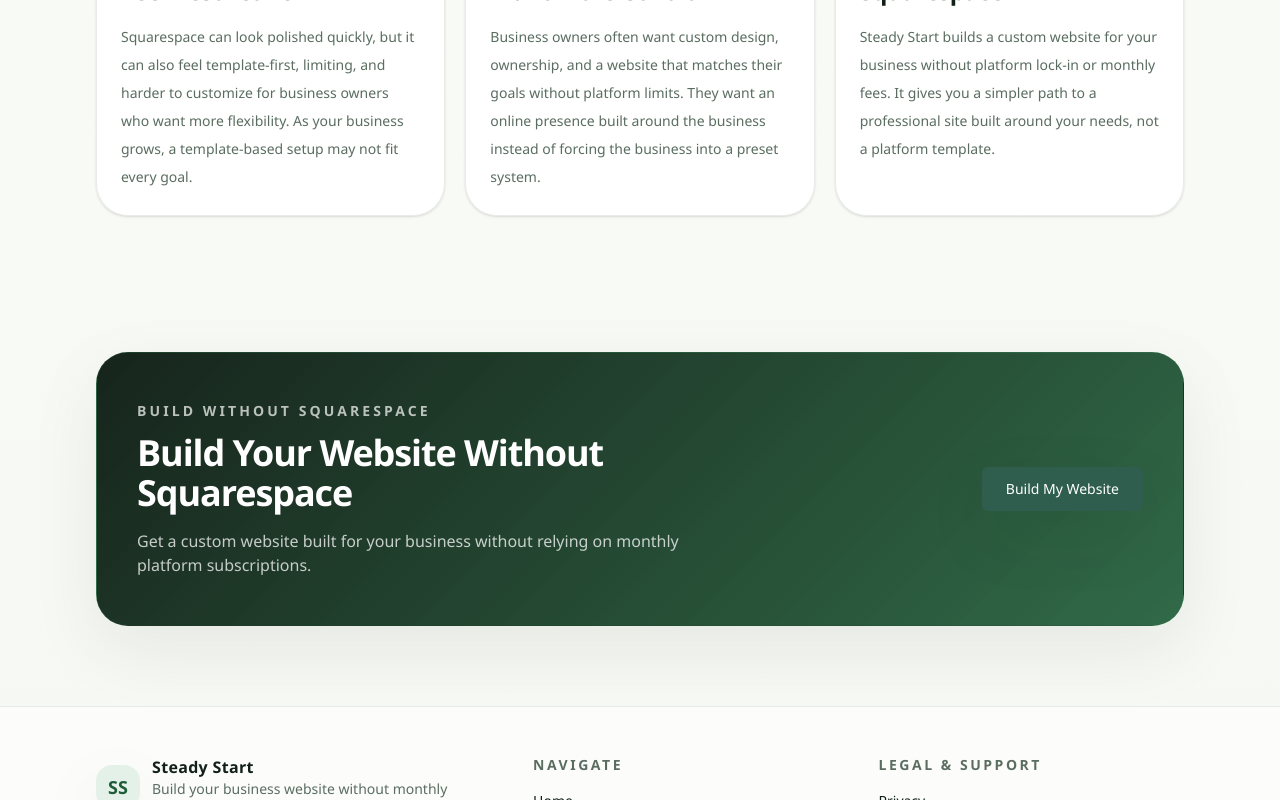
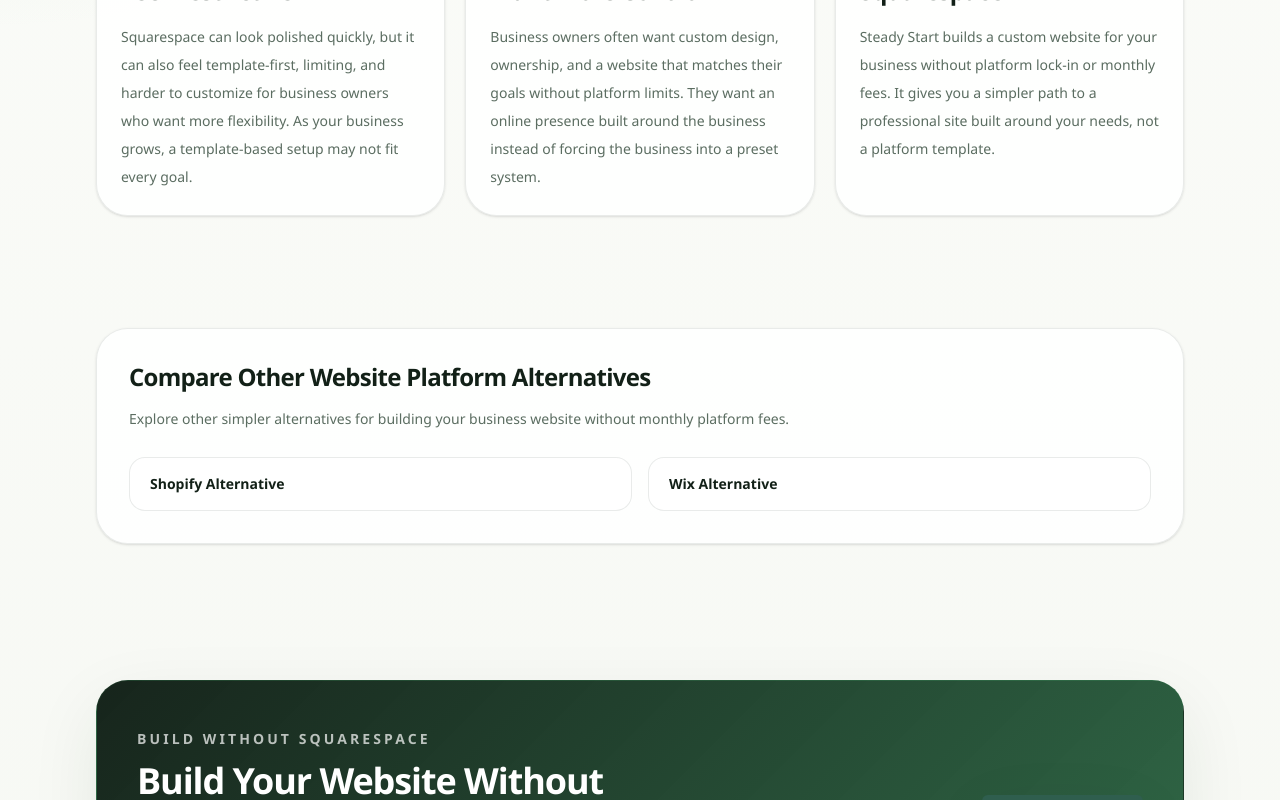
Before and after one commit to MySaaS1023/SteadyStart, a Next.js app: page /squarespace-alternative in a window 1280 px wide. Shown: the part 607-1407 px from the top of the page. Built offline with nearby package versions, Linux system fonts and the light colour scheme.

Commit message:
Add files via upload

```diff
--- a/app/shopify-alternative/page.tsx
+++ b/app/shopify-alternative/page.tsx
@@ -76,6 +76,36 @@
         </PageContainer>
       </section>
 
+      <section className="py-8 sm:py-14">
+        <PageContainer>
+          <div className="rounded-[2rem] border border-[var(--line)] bg-white/85 p-6 shadow-sm sm:p-8">
+            <div className="max-w-2xl">
+              <h2 className="text-2xl font-semibold tracking-[-0.03em] text-[var(--foreground)]">
+                Compare Other Website Platform Alternatives
+              </h2>
+              <p className="mt-3 text-sm leading-7 text-[var(--muted)]">
+                Explore other simpler alternatives for building your business website
+                without monthly platform fees.
+              </p>
+            </div>
+            <div className="mt-6 grid gap-4 sm:grid-cols-2">
+              <Link
+                href="/wix-alternative"
+                className="rounded-2xl border border-[var(--line)] bg-white/80 px-5 py-4 text-sm font-semibold text-[var(--accent-strong)] transition hover:text-[var(--foreground)]"
+              >
+                Wix Alternative
+              </Link>
+              <Link
+                href="/squarespace-alternative"
+                className="rounded-2xl border border-[var(--line)] bg-white/80 px-5 py-4 text-sm font-semibold text-[var(--accent-strong)] transition hover:text-[var(--foreground)]"
+              >
+                Squarespace Alternative
+              </Link>
+            </div>
+          </div>
+        </PageContainer>
+      </section>
+
       <section className="py-16 sm:py-20">
         <PageContainer>
           <div className="rounded-[2rem] border border-[rgba(45,122,75,0.18)] bg-[linear-gradient(135deg,rgba(18,32,23,0.98),rgba(31,93,56,0.92))] px-6 py-10 text-white shadow-[var(--shadow)] sm:px-10 sm:py-12">
--- a/app/squarespace-alternative/page.tsx
+++ b/app/squarespace-alternative/page.tsx
@@ -76,6 +76,36 @@
         </PageContainer>
       </section>
 
+      <section className="py-8 sm:py-14">
+        <PageContainer>
+          <div className="rounded-[2rem] border border-[var(--line)] bg-white/85 p-6 shadow-sm sm:p-8">
+            <div className="max-w-2xl">
+              <h2 className="text-2xl font-semibold tracking-[-0.03em] text-[var(--foreground)]">
+                Compare Other Website Platform Alternatives
+              </h2>
+              <p className="mt-3 text-sm leading-7 text-[var(--muted)]">
+                Explore other simpler alternatives for building your business website
+                without monthly platform fees.
+              </p>
+            </div>
+            <div className="mt-6 grid gap-4 sm:grid-cols-2">
+              <Link
+                href="/shopify-alternative"
+                className="rounded-2xl border border-[var(--line)] bg-white/80 px-5 py-4 text-sm font-semibold text-[var(--accent-strong)] transition hover:text-[var(--foreground)]"
+              >
+                Shopify Alternative
+              </Link>
+              <Link
+                href="/wix-alternative"
+                className="rounded-2xl border border-[var(--line)] bg-white/80 px-5 py-4 text-sm font-semibold text-[var(--accent-strong)] transition hover:text-[var(--foreground)]"
+              >
+                Wix Alternative
+              </Link>
+            </div>
+          </div>
+        </PageContainer>
+      </section>
+
       <section className="py-16 sm:py-20">
         <PageContainer>
           <div className="rounded-[2rem] border border-[rgba(45,122,75,0.18)] bg-[linear-gradient(135deg,rgba(18,32,23,0.98),rgba(31,93,56,0.92))] px-6 py-10 text-white shadow-[var(--shadow)] sm:px-10 sm:py-12">
--- a/app/wix-alternative/page.tsx
+++ b/app/wix-alternative/page.tsx
@@ -76,6 +76,36 @@
         </PageContainer>
       </section>
 
+      <section className="py-8 sm:py-14">
+        <PageContainer>
+          <div className="rounded-[2rem] border border-[var(--line)] bg-white/85 p-6 shadow-sm sm:p-8">
+            <div className="max-w-2xl">
+              <h2 className="text-2xl font-semibold tracking-[-0.03em] text-[var(--foreground)]">
+                Compare Other Website Platform Alternatives
+              </h2>
+              <p className="mt-3 text-sm leading-7 text-[var(--muted)]">
+                Explore other simpler alternatives for building your business website
+                without monthly platform fees.
+              </p>
+            </div>
+            <div className="mt-6 grid gap-4 sm:grid-cols-2">
+              <Link
+                href="/shopify-alternative"
+                className="rounded-2xl border border-[var(--line)] bg-white/80 px-5 py-4 text-sm font-semibold text-[var(--accent-strong)] transition hover:text-[var(--foreground)]"
+              >
+                Shopify Alternative
+              </Link>
+              <Link
+                href="/squarespace-alternative"
+                className="rounded-2xl border border-[var(--line)] bg-white/80 px-5 py-4 text-sm font-semibold text-[var(--accent-strong)] transition hover:text-[var(--foreground)]"
+              >
+                Squarespace Alternative
+              </Link>
+            </div>
+          </div>
+        </PageContainer>
+      </section>
+
       <section className="py-16 sm:py-20">
         <PageContainer>
           <div className="rounded-[2rem] border border-[rgba(45,122,75,0.18)] bg-[linear-gradient(135deg,rgba(18,32,23,0.98),rgba(31,93,56,0.92))] px-6 py-10 text-white shadow-[var(--shadow)] sm:px-10 sm:py-12">
```
